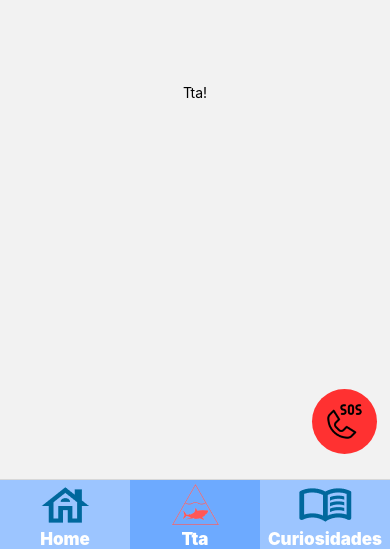
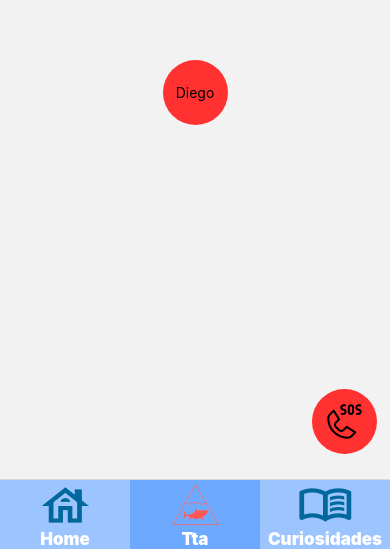
Before and after one commit to TemTubaAqui/tem-tuba-aqui-app, a React Native app: screen /Tta in a window 390 px wide. Shown: the part 295-844 px from the top of the page. Built offline with nearby package versions, Linux system fonts and the light colour scheme.

Commit message:
inicio tela infoPraia

```diff
--- a/package.json
+++ b/package.json
@@ -11,11 +11,17 @@
   "dependencies": {
     "@react-navigation/bottom-tabs": "^6.5.8",
     "@react-navigation/native": "^6.1.7",
+    "@react-navigation/stack": "^6.3.17",
+    "axios": "^1.5.0",
     "expo": "~49.0.5",
     "expo-status-bar": "~1.6.0",
+    "install": "^0.13.0",
     "native-base": "^3.4.28",
+    "npm": "^9.8.1",
     "react": "18.2.0",
     "react-native": "0.72.3",
+    "react-native-gesture-handler": "^2.12.1",
+    "react-native-reanimated": "^3.4.2",
     "react-native-safe-area-context": "^4.7.1",
     "react-native-screens": "~3.22.0"
   },
--- /dev/null
+++ b/src/components/CardBeaches.tsx
@@ -0,0 +1,18 @@
+import { TouchableOpacity, Text, Image, Linking, View } from "react-native";
+
+export function CardBeaches() {
+  return (
+    <View
+      style={{
+        width: 65,
+        height: 65,
+        borderRadius: 50,
+        backgroundColor: "#FF3131",
+        justifyContent: "center",
+        alignItems: "center",
+      }}
+    >
+      <Text>Diego</Text>
+    </View>
+  );
+}
--- a/src/routes/app.routes.tsx
+++ b/src/routes/app.routes.tsx
@@ -1,13 +1,16 @@
-import React from 'react'
-import { Image } from 'react-native';
-import {NavigationContainer} from '@react-navigation/native'
-import { createBottomTabNavigator } from '@react-navigation/bottom-tabs';
+import React from "react";
+import { Image } from "react-native";
+import { NavigationContainer } from "@react-navigation/native";
+import { createBottomTabNavigator } from "@react-navigation/bottom-tabs";
+//import { createNativeStackNavigator } from "@react-navigation/native-stack";
 
-import Home from '../screens/Home';
-import Tta from '../screens/Tta';
-import Curiosidades from '../screens/Curiosidades';
+import Home from "../screens/Home";
+import Tta from "../screens/Tta";
+import Curiosidades from "../screens/Curiosidades";
+import InfoPraia from "../screens/InfoPraia";
 
-const {Navigator, Screen} = createBottomTabNavigator();
+const { Navigator, Screen } = createBottomTabNavigator();
+//const { Navigator2, Screen2 } = createNativeStackNavigator();
 
 export function AppRoutes() {
   return (
@@ -17,49 +20,56 @@ export function AppRoutes() {
           headerShown: false,
           tabBarStyle: {
             height: 70,
-                    backgroundColor: '#9CC5FF',
+            backgroundColor: "#9CC5FF",
           },
-                tabBarLabelStyle:{
+          tabBarLabelStyle: {
             fontSize: 17,
             color: "#FFFFFF",
-                    fontWeight: '900',
+            fontWeight: "900",
           },
           tabBarActiveBackgroundColor: "#6DAAFF",
-            })}>
+        })}
+      >
         <Screen
-                    name='Home'
+          name="Home"
           component={Home}
           options={{
             tabBarIcon: () => {
-                            return <Image
-                                source={require('../assets/house.png')}
-                                alt='ícone da Home'
+              return (
+                <Image
+                  source={require("../assets/house.png")}
+                  alt="ícone da Home"
                 />
-                        }
+              );
+            },
           }}
         />
         <Screen
-                    name='Tta'
+          name="Tta"
           component={Tta}
           options={{
             tabBarIcon: () => {
-                            return <Image
-                                source={require('../assets/TTA.png')}
-                                alt='ícone da Home'
+              return (
+                <Image
+                  source={require("../assets/TTA.png")}
+                  alt="ícone da Home"
                 />
-                        }
+              );
+            },
           }}
         />
         <Screen
-                    name='Curiosidades'
+          name="Curiosidades"
           component={Curiosidades}
           options={{
             tabBarIcon: () => {
-                            return <Image
-                                source={require('../assets/menu_book.png')}
-                                alt='ícone da Home'
+              return (
+                <Image
+                  source={require("../assets/menu_book.png")}
+                  alt="ícone da Home"
                 />
-                        }
+              );
+            },
           }}
         />
       </Navigator>
--- /dev/null
+++ b/src/screens/InfoPraia.tsx
@@ -0,0 +1,32 @@
+import { Text, TouchableOpacity, View } from "react-native";
+import React, { useState, useEffect } from "react";
+import BeachService from "../services/beach";
+
+interface InfoPraiaProps {
+  beachId: string;
+  onBack: () => void;
+}
+
+export default function InfoPraia({ beachId, onBack }: InfoPraiaProps) {
+  const [beachData, setBeachData] = useState(null);
+
+  useEffect(() => {
+    BeachService.getBeachById(beachId) // Corrected the method call
+      .then((response) => {
+        setBeachData(response.data);
+      })
+      .catch((error) => {
+        console.error("Error fetching beach data:", error);
+      });
+  }, [beachId]);
+
+  return (
+    <View style={{ flex: 1, justifyContent: "center", alignItems: "center" }}>
+      <TouchableOpacity onPress={onBack}>
+        <Text>Voltar</Text>
+      </TouchableOpacity>
+      <Text>{beachId}</Text>
+      {beachData && <Text>Nome da Praia: </Text>}
+    </View>
+  );
+}
--- a/src/screens/Tta.tsx
+++ b/src/screens/Tta.tsx
@@ -1,9 +1,28 @@
-import { Text, View } from 'react-native';
+import { TouchableOpacity, Pressable, Text, View } from "react-native";
+import React, { useState } from "react";
+import { useNavigation } from "@react-navigation/core";
+import { CardBeaches } from "../components/CardBeaches";
+import InfoPraia from "../screens/InfoPraia";
 
 export default function Tta() {
-    return (
-      <View style={{ flex: 1, justifyContent: 'center', alignItems: 'center' }}>
-        <Text>Tta!</Text>
+  const { navigate } = useNavigation<any>();
+  const [beach, setBeach] = useState(false);
+
+  const handleBackToBeach = () => {
+    setBeach(false);
+  };
+
+  return (
+    <View style={{ flex: 1, justifyContent: "center", alignItems: "center" }}>
+
+      {
+        !beach ?
+          <TouchableOpacity onPress={() => setBeach(!beach)}>
+            <CardBeaches></CardBeaches>
+          </TouchableOpacity>
+          :
+          <InfoPraia beachId="33" onBack={handleBackToBeach}/>
+      }
       </View>
-    );
-  }
+  );
+}
--- /dev/null
+++ b/src/services/api.tsx
@@ -0,0 +1,8 @@
+import axios from "axios";
+
+export default axios.create({
+  baseURL: "http://localhost:8000/api/v1/",
+  headers: {
+    "Content-type": "application/json",
+  },
+});
--- /dev/null
+++ b/src/services/beach.tsx
@@ -0,0 +1,14 @@
+import api from "./api";
+
+class BeachService {
+  async getBeachById(id: string) {
+    try {
+      const response = await api.get(`/beaches/${id}`);
+      return response.data;
+    } catch (error) {
+      throw error;
+    }
+  }
+}
+
+export default new BeachService();
```
Also changed, not shown: 1 other file (tests, documents, lock files or other folders). Lines whose indentation alone changed are shown as unchanged.
